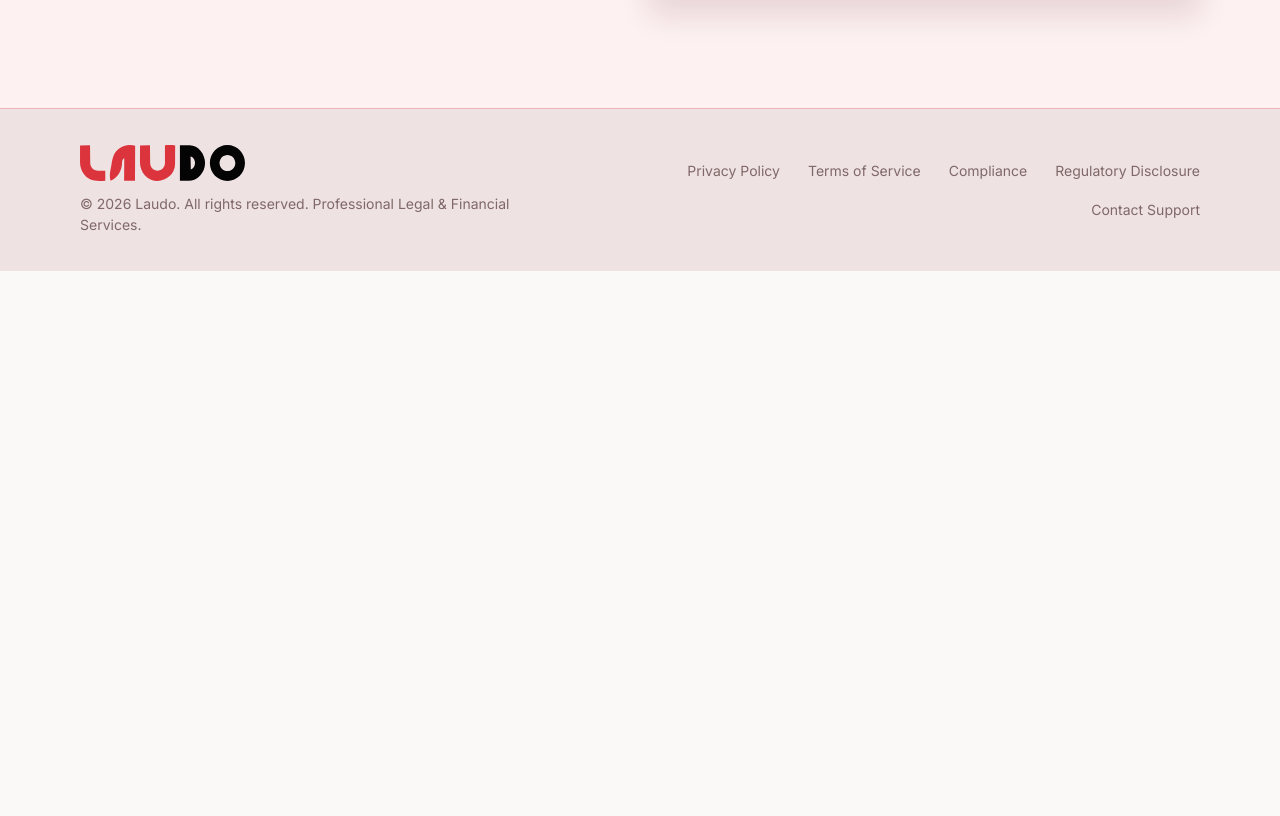
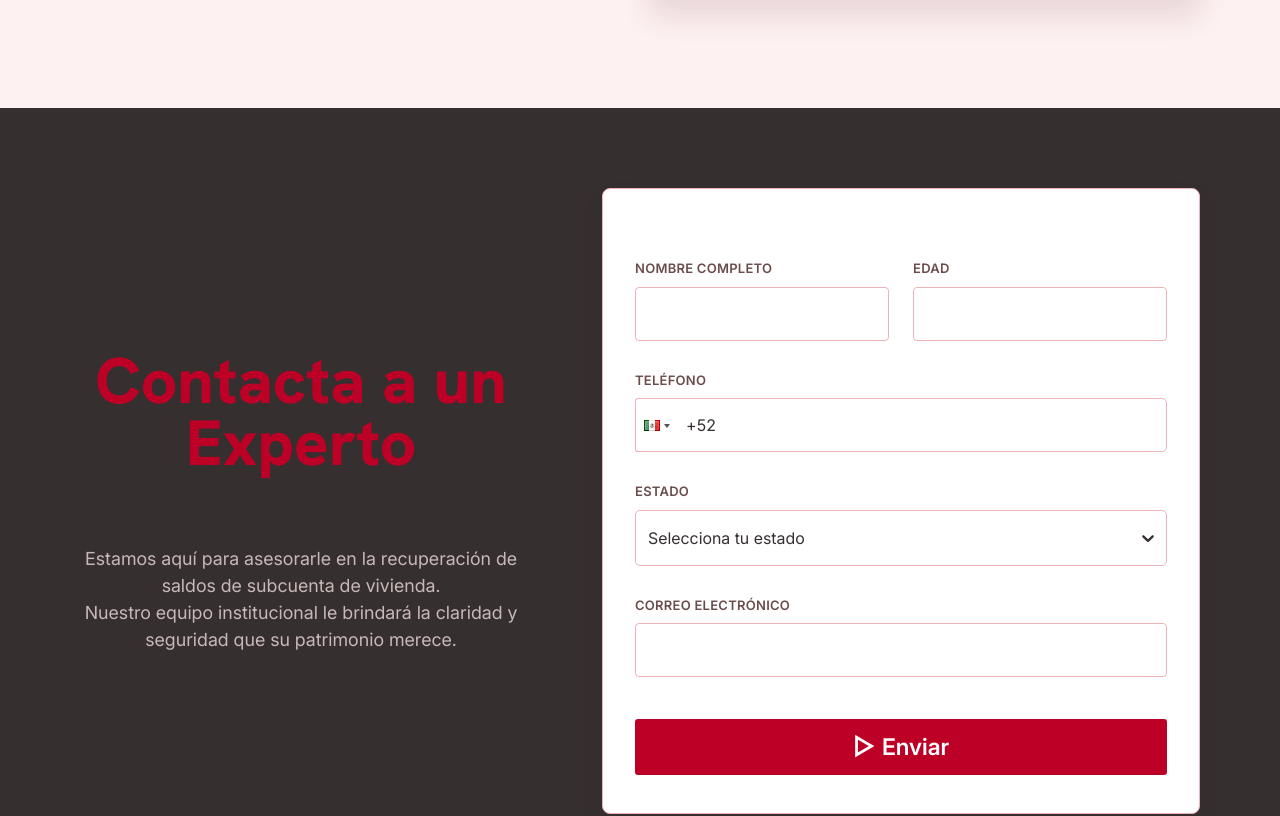
Before and after one commit to desarrollador-flip/laudo-1-1.0, a React (Vite) app: page / in a window 1280 px wide. Shown: the part 518-1334 px from the top of the page. Before the commit the page ends 800 px from the top, so only its background shows below. Built offline with nearby package versions, Linux system fonts and the light colour scheme.

Commit message:
3 commit laudo-1-1.0 - favicon y diseño form full

```diff
--- a/index.html
+++ b/index.html
@@ -7,13 +7,13 @@
 
         <meta name="author" content="Mircomania" />
 
-        <title>Laudo</title>
+        <title>Laudo | Recuperación de subcuenta de vivienda</title>
 
-        <meta name="description" content="" />
+        <meta name="description" content="Recupera el saldo de tu subcuenta de vivienda mediante un proceso legal transparente y seguro." />
 
         <meta name="keywords" content="" />
 
-        <link rel="icon" type="image/webp" href="/images/favicon.webp" />
+        <link rel="icon" type="image/svg+xml" href="/images/favicon.svg" />
     </head>
 
     <!-- Facebook, LinkedIn -->
--- a/src/components/form/CustomSelect.tsx
+++ b/src/components/form/CustomSelect.tsx
@@ -30,9 +30,7 @@ export const CustomSelect = ({ label, name, options, value, onChange, error, pla
 
     return (
         <div className={`${styles.field} select-scope`}>
-            <label htmlFor={name}>
-                {label}
-            </label>
+            <label htmlFor={name}>{label}</label>
 
             <Select<SelectOption, false>
                 options={options}
@@ -44,7 +42,7 @@ export const CustomSelect = ({ label, name, options, value, onChange, error, pla
                 isSearchable={false}
                 inputId={name}
                 name={name}
-                styles={stylesSelect}
+                styles={stylesSelect(Boolean(error))}
             />
 
             {error && (
--- a/src/components/form/stylesSelect.ts
+++ b/src/components/form/stylesSelect.ts
@@ -2,13 +2,13 @@ import type { StylesConfig } from 'react-select';
 
 import type { SelectOption } from './CustomSelect';
 
-export const stylesSelect: StylesConfig<SelectOption, false> = {
+export const stylesSelect = (hasError = false): StylesConfig<SelectOption, false> => ({
     control: (provided, state) => ({
         ...provided,
         cursor: 'pointer',
         borderRadius: '5px',
         borderWidth: '1px',
-        borderColor: state.isFocused ? 'var(--color-red)' : 'var(--color-border)',
+        borderColor: hasError ? 'var(--color-red)' : 'var(--color-border)',
         boxShadow: state.isFocused ? '0 0 0 3px rgba(189, 0, 38, .12)' : 'none',
         fontSize: '16px',
         padding: 0,
@@ -99,4 +99,4 @@ export const stylesSelect: StylesConfig<SelectOption, false> = {
             backgroundColor: 'rgba(0, 0, 0, 0.1)',
         },
     }),
-};
+});
--- a/src/components/pages/HomePage.tsx
+++ b/src/components/pages/HomePage.tsx
@@ -1,8 +1,8 @@
 import { TitleSEO } from '../../utils/TitleSEO';
 
 import { Home1 } from '../exports/home/Home1';
-/* import { Home2 } from '../exports/home/Home2';
-import { Home3 } from '../exports/home/Home3';
+import { Home2 } from '../exports/home/Home2';
+/* import { Home3 } from '../exports/home/Home3';
 import { Home4 } from '../exports/home/Home4'; */
 
 function HomePage() {
@@ -14,8 +14,8 @@ function HomePage() {
             />
 
             <Home1 />
-            {/* <Home2 />
-            <Home3 />
+            <Home2 />
+            {/*<Home3 />
             <Home4 /> */}
         </main>
     );
--- a/src/styles/common/inputTel.css
+++ b/src/styles/common/inputTel.css
@@ -1,5 +1,7 @@
 /* react-phone-input-2 sobreescritura */
 .react-tel-input {
+    position: relative;
+    container-type: inline-size;
     width: 100%;
     margin-bottom: 15px;
     font-family: inherit;
@@ -10,12 +12,13 @@
     border-radius: 5px;
     padding: 6px 16px;
     padding-left: 50px;
-    background-color: var(--color-gray);
+    background-color: var(--color-surface);
     color: var(--color-black);
-    border: solid 1px var(--color-silver);
+    border: 1px solid var(--color-border);
     font-size: 16px;
     width: 100%;
-    height: 31px;
+    height: 54px;
+    min-height: 54px;
     box-sizing: border-box;
 }
 
@@ -28,18 +31,19 @@
 /* Bandera container */
 
 .react-tel-input .flag-dropdown {
-    background: var(--color-gray);
+    background: var(--color-surface);
     border: none;
-    border-top: solid 1px var(--color-silver);
-    border-bottom: solid 1px var(--color-silver);
-    border-left: solid 1px var(--color-silver);
-    height: 31px;
+    border-top: solid 1px var(--color-border);
+    border-bottom: solid 1px var(--color-border);
+    border-left: solid 1px var(--color-border);
+    height: 54px;
     display: flex;
-    align-items: end;
+    align-items: center;
     box-shadow: none;
 }
 
-.react-tel-input .flag-dropdown:focus-within {
+.react-tel-input:focus-within .form-control,
+.react-tel-input:focus-within .flag-dropdown {
     border-color: var(--color-red);
 }
 
@@ -47,7 +51,7 @@
 
 .react-tel-input .selected-flag {
     display: flex;
-    align-items: start;
+    align-items: center;
     height: 100%;
 }
 
@@ -76,16 +80,18 @@
     flex-direction: column;
     align-items: start;
     justify-content: start;
-    border: solid 1px var(--color-silver);
+    border: solid 1px var(--color-border);
     z-index: 9999;
     outline: none;
     list-style: none;
     position: absolute;
+    top: calc(100% + 4px);
+    left: 0;
     padding: 0;
     margin: 0px 0px -1px -1px;
     box-shadow: none;
     background-color: var(--color-white);
-    width: 293px;
+    width: 100cqw;
     max-height: 200px;
     overflow-y: scroll;
     border-radius: 5px 5px 5px 5px;
@@ -155,76 +161,8 @@
     pointer-events: auto;
 }
 
-@media (min-width: 1200px) {
-    .react-tel-input .country-list {
-        width: 440px;
-    }
-}
-
 @media (min-width: 1400px) {
-    .react-tel-input .form-control {
-        font-size: 18px;
-        height: 38px;
-    }
-
-    .react-tel-input .flag-dropdown {
-        height: 38px;
-    }
-
-    .react-tel-input .country-list {
-        width: 540px;
-    }
-
-    .react-tel-input .country-list .search-box {
-        font-size: 18px;
-    }
-
-    .react-tel-input .country-list .country {
-        font-size: 18px;
-    }
-
     .react-tel-input .form-control::placeholder {
         font-size: 16px;
     }
 }
-
-/* Integración con el formulario de contacto */
-.react-tel-input {
-    margin-bottom: 0;
-}
-
-.react-tel-input .form-control {
-    width: 100%;
-    height: 54px;
-    min-height: 54px;
-    border-color: var(--color-border);
-    background-color: var(--color-surface);
-    padding: 10px 16px 10px 50px;
-    font-size: 16px;
-}
-
-.react-tel-input .form-control::placeholder {
-    color: #7d8695;
-    font-size: 16px;
-}
-
-.react-tel-input .flag-dropdown {
-    height: 54px;
-    border-color: var(--color-border);
-    background-color: var(--color-surface);
-    align-items: center;
-}
-
-.react-tel-input .selected-flag {
-    align-items: center;
-}
-
-.react-tel-input .form-control:focus {
-    border-color: var(--color-red);
-    box-shadow: 0 0 0 3px rgba(189, 0, 38, .12);
-}
-
-.react-tel-input .country-list {
-    width: 100%;
-    border-color: var(--color-border);
-}
--- a/src/styles/modules/form/contactForm.module.css
+++ b/src/styles/modules/form/contactForm.module.css
@@ -1,14 +1,101 @@
-.form { display: flex; flex-direction: column; gap: 30px; background: var(--color-surface); border: 1px solid var(--color-border); border-radius: 8px; padding: 38px 32px; box-shadow: 0 10px 24px rgba(97, 34, 40, .06); }
-.form label { color: var(--color-muted); font-size: 13px; font-weight: 600; text-transform: uppercase; letter-spacing: .02em; }
-.form input { border: 1px solid var(--color-border); border-radius: 4px; background: #fff; color: var(--text-black); min-height: 54px; padding: 10px 16px; font-size: 16px; }
-.form input:focus { border-color: var(--color-red); outline: 3px solid rgba(189, 0, 38, .12); }
-.field { display: flex; flex-direction: column; gap: 8px; min-width: 0; }
-.field input[aria-invalid='true'] { border-color: var(--color-red); }
-.fieldError { color: var(--color-red); font-size: 14px; font-weight: 500; text-transform: none; letter-spacing: 0; }
-.formError { border-left: 4px solid var(--color-red); background: var(--color-skyred); color: var(--color-red); padding: 10px 14px; font-size: 15px; }
-.phoneInput { margin: 0; }
-.invalidPhone :global(.form-control), .invalidPhone :global(.flag-dropdown) { border-color: var(--color-red); }
-.twoColumns { display: grid; grid-template-columns: 1fr 1fr; gap: 24px; }
-.form button { display: flex; align-items: center; justify-content: center; gap: 8px; border: 0; border-radius: 3px; background: var(--color-red); color: white; min-height: 56px; margin-top: 12px; cursor: pointer; font-size: 23px; font-weight: 600; }
-.form button:disabled { cursor: wait; opacity: .72; }
-@media (max-width: 575px) { .form { padding: 26px 20px; gap: 22px; } .twoColumns { grid-template-columns: 1fr; gap: 22px; } }
+.form {
+    position: relative;
+    display: flex;
+    flex-direction: column;
+    gap: 30px;
+    background: var(--color-surface);
+    border: 1px solid var(--color-border);
+    border-radius: 8px;
+    padding: 38px 32px;
+    padding-top: 70px;
+    box-shadow: 0 10px 24px rgba(97, 34, 40, 0.06);
+}
+.form label {
+    color: var(--color-muted);
+    font-size: 13px;
+    font-weight: 600;
+    text-transform: uppercase;
+    letter-spacing: 0.02em;
+}
+.form input {
+    border: 1px solid var(--color-border);
+    border-radius: 4px;
+    background: #fff;
+    color: var(--text-black);
+    min-height: 54px;
+    padding: 10px 16px;
+    font-size: 16px;
+}
+.form input:focus {
+    border-color: var(--color-red);
+    outline: 3px solid rgba(189, 0, 38, 0.12);
+}
+.field {
+    position: relative;
+    display: flex;
+    flex-direction: column;
+    gap: 8px;
+    min-width: 0;
+}
+.field input[aria-invalid='true'] {
+    border-color: var(--color-red);
+}
+.fieldError {
+    position: absolute;
+    bottom: -20px;
+    color: var(--color-red);
+    font-size: 14px;
+    font-weight: 500;
+    text-transform: none;
+    letter-spacing: 0;
+}
+.formError {
+    position: absolute;
+    top: 10px;
+    border-left: 4px solid var(--color-red);
+    background: var(--color-skyred);
+    color: var(--color-red);
+    padding: 10px 14px;
+    font-size: 15px;
+}
+.phoneInput {
+    margin: 0;
+}
+.invalidPhone :global(.flag-dropdown) {
+    border-color: var(--color-red);
+}
+.twoColumns {
+    display: grid;
+    grid-template-columns: 1fr 1fr;
+    gap: 24px;
+}
+.form button {
+    display: flex;
+    align-items: center;
+    justify-content: center;
+    gap: 8px;
+    border: 0;
+    border-radius: 3px;
+    background: var(--color-red);
+    color: white;
+    min-height: 56px;
+    margin-top: 12px;
+    cursor: pointer;
+    font-size: 23px;
+    font-weight: 600;
+}
+.form button:disabled {
+    cursor: wait;
+    opacity: 0.72;
+}
+@media (max-width: 575px) {
+    .form {
+        padding: 26px 20px;
+        padding-top: 80px;
+        gap: 22px;
+    }
+    .twoColumns {
+        grid-template-columns: 1fr;
+        gap: 22px;
+    }
+}
--- a/src/styles/modules/home/home2.module.css
+++ b/src/styles/modules/home/home2.module.css
@@ -1,6 +1,36 @@
-.section { background: var(--color-dark); color: white; }
-.inner { width: min(1120px, calc(100% - 40px)); margin: auto; padding: 80px 0; display: grid; grid-template-columns: .85fr 1.15fr; align-items: center; gap: 80px; }
-.copy { text-align: center; }
-.copy h2 { color: var(--color-red); font-size: clamp(44px, 5vw, 68px); line-height: .98; margin-bottom: 70px; }
-.copy p { color: #c9b8b8; font-size: 18px; }
-@media (max-width: 800px) { .inner { grid-template-columns: 1fr; padding: 64px 0; gap: 45px; } .copy h2 { margin-bottom: 28px; } }
+.section {
+    background: var(--color-dark);
+    color: white;
+}
+.inner {
+    width: min(1120px, calc(100% - 40px));
+    margin: auto;
+    padding: 80px 0;
+    display: grid;
+    grid-template-columns: 0.85fr 1.15fr;
+    align-items: center;
+    gap: 80px;
+}
+.copy {
+    text-align: center;
+}
+.copy h2 {
+    color: var(--color-red);
+    font-size: clamp(44px, 5vw, 68px);
+    line-height: 0.98;
+    margin-bottom: 70px;
+}
+.copy p {
+    color: #c9b8b8;
+    font-size: 18px;
+}
+@media (max-width: 992px) {
+    .inner {
+        grid-template-columns: 1fr;
+        padding: 64px 0;
+        gap: 45px;
+    }
+    .copy h2 {
+        margin-bottom: 28px;
+    }
+}
```
Also changed, not shown: src/components/exports/home/Home2.tsx (+21 -1 lines), public/images/favicon.svg (added).
